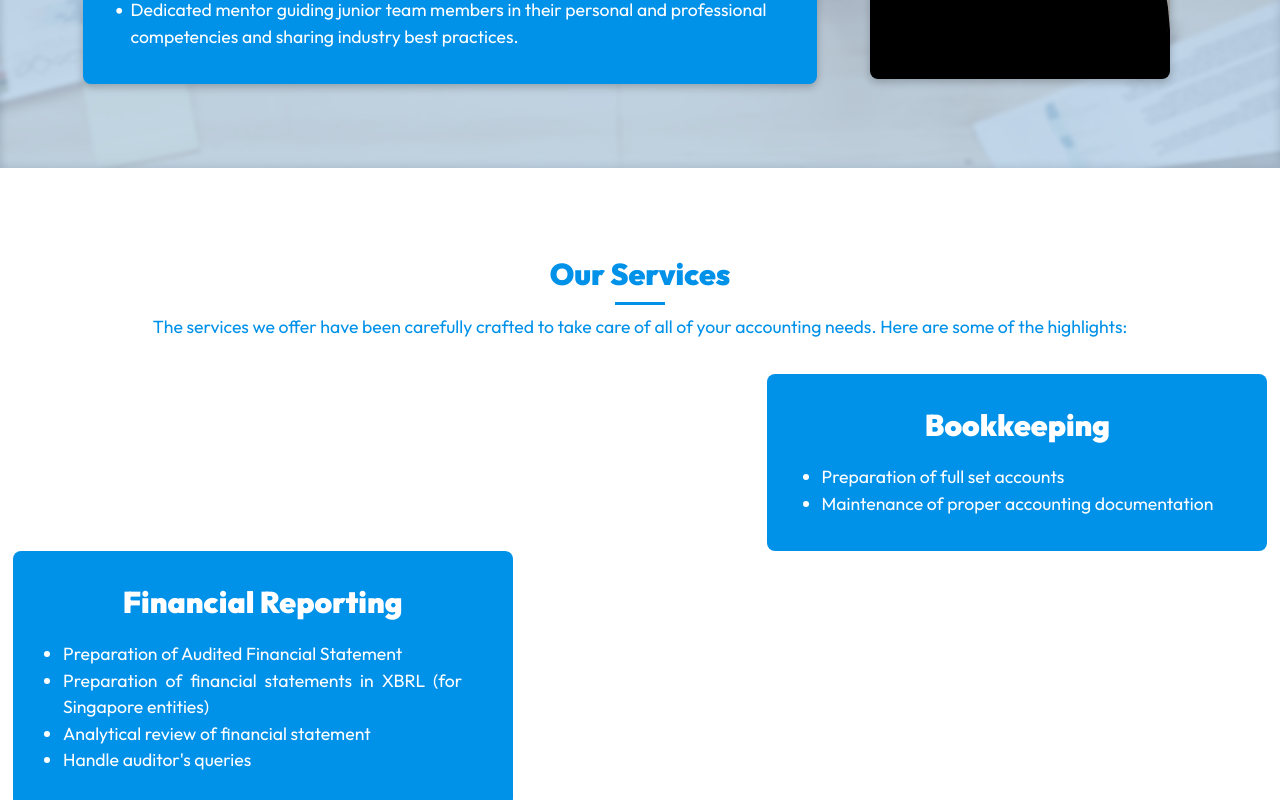
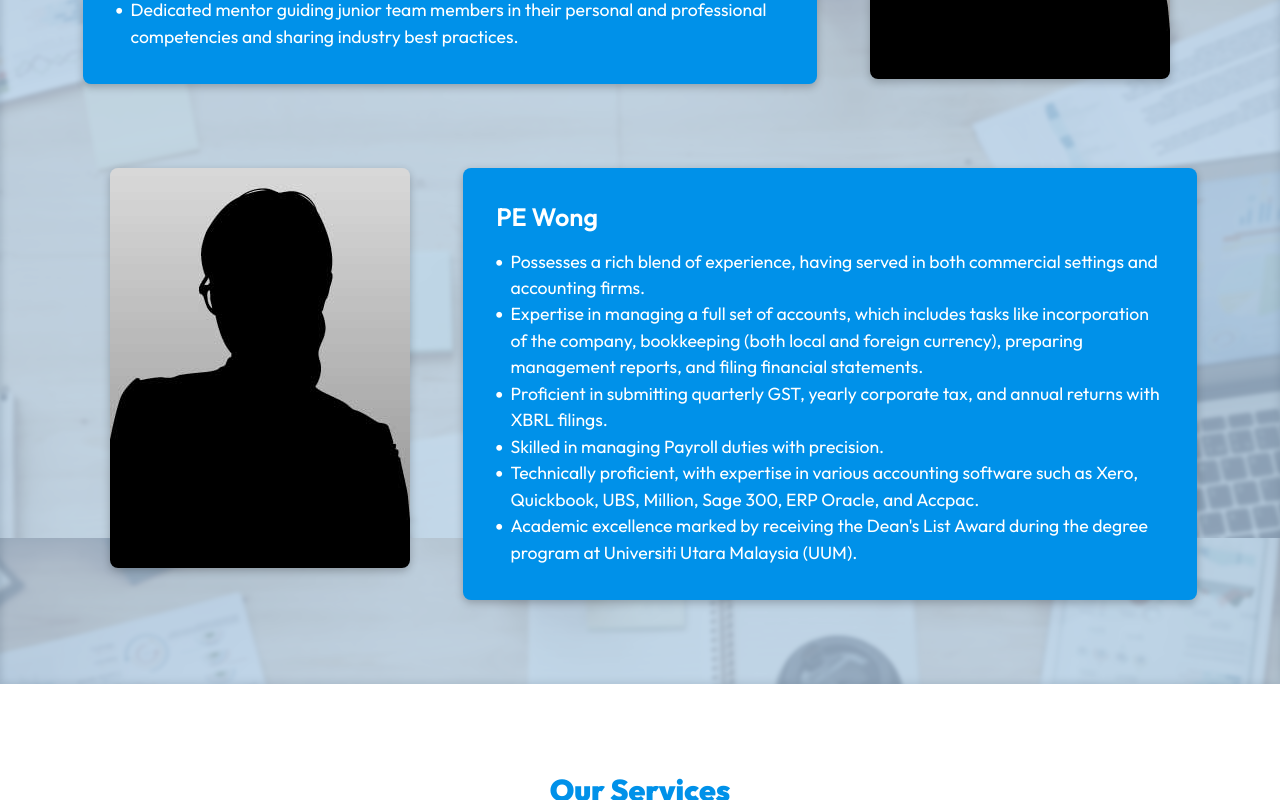
Before and after one commit to 123ang/finance_vanguard, a Vue app: page / in a window 1280 px wide. Shown: the part 3162-3962 px from the top of the page. Built offline with nearby package versions, Linux system fonts and the light colour scheme; what @vueuse/head would draw is missing.

Commit message:
Update team.component.vue

```diff
--- a/src/components/team/team.component.vue
+++ b/src/components/team/team.component.vue
@@ -41,6 +41,25 @@
                 </div>
             </div>
 
+            <div class="team-row row gap-y-4">
+                <div class="col-lg-4 team-col">
+                    <div class="team-image">
+                        <img src="@/assets/images/default/female.jpg" width="300" height="400" draggable=false>
+                    </div>
+                </div>
+                <div class="col-lg-8 team-col">
+                    <div class="content-container">
+                        <h4>PE Wong</h4>
+                        <div class="li-dot">Possesses a rich blend of experience, having served in both commercial settings and accounting firms.</div>
+                        <div class="li-dot">Expertise in managing a full set of accounts, which includes tasks like incorporation of the company, bookkeeping (both local and foreign currency), preparing management reports, and filing financial statements.</div>
+                        <div class="li-dot">Proficient in submitting quarterly GST, yearly corporate tax, and annual returns with XBRL filings.</div>
+                        <div class="li-dot">Skilled in managing Payroll duties with precision.</div>
+                        <div class="li-dot">Technically proficient, with expertise in various accounting software such as Xero, Quickbook, UBS, Million, Sage 300, ERP Oracle, and Accpac.</div>
+                        <div class="li-dot">Academic excellence marked by receiving the Dean's List Award during the degree program at Universiti Utara Malaysia (UUM).</div>
+                    </div>
+                </div>
+            </div>
+
         </div>
     </section>
 </template>
```
